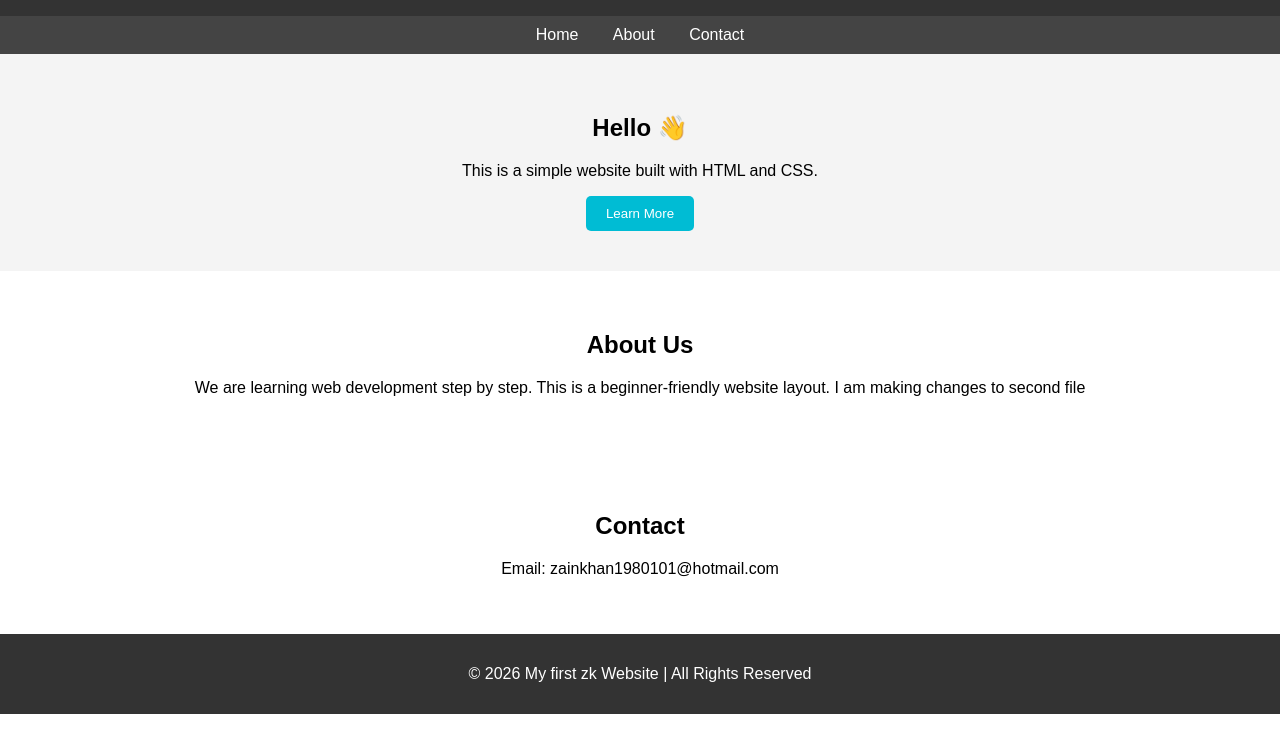
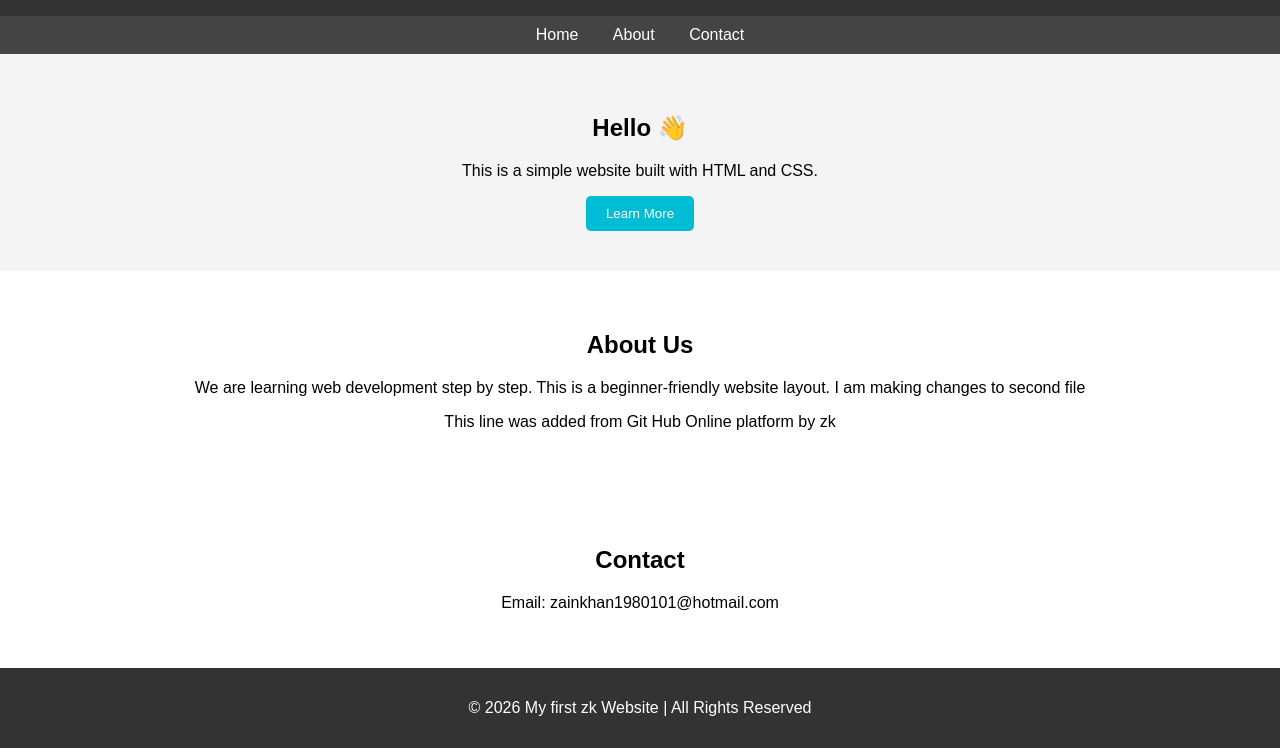
Before and after one commit to zainkhan101345-ai/FirstRepo, a plain HTML site: page index.Html in a window 1280 px wide. Shown: the part 94-842 px from the top of the page. Before the commit the page ends 808 px from the top, so only its background shows below. Drawn offline with Linux system fonts and the light colour scheme.

Commit message:
Update index.Html
added from git hub website

```diff
--- a/index.Html
+++ b/index.Html
@@ -85,6 +85,7 @@
     <section id="about">
         <h2>About Us</h2>
         <p>We are learning web development step by step. This is a beginner-friendly website layout. I am making changes to second file</p>
+        <p>This line was added from Git Hub Online platform by zk </p>
     </section>
 
     <section id="contact">
```
